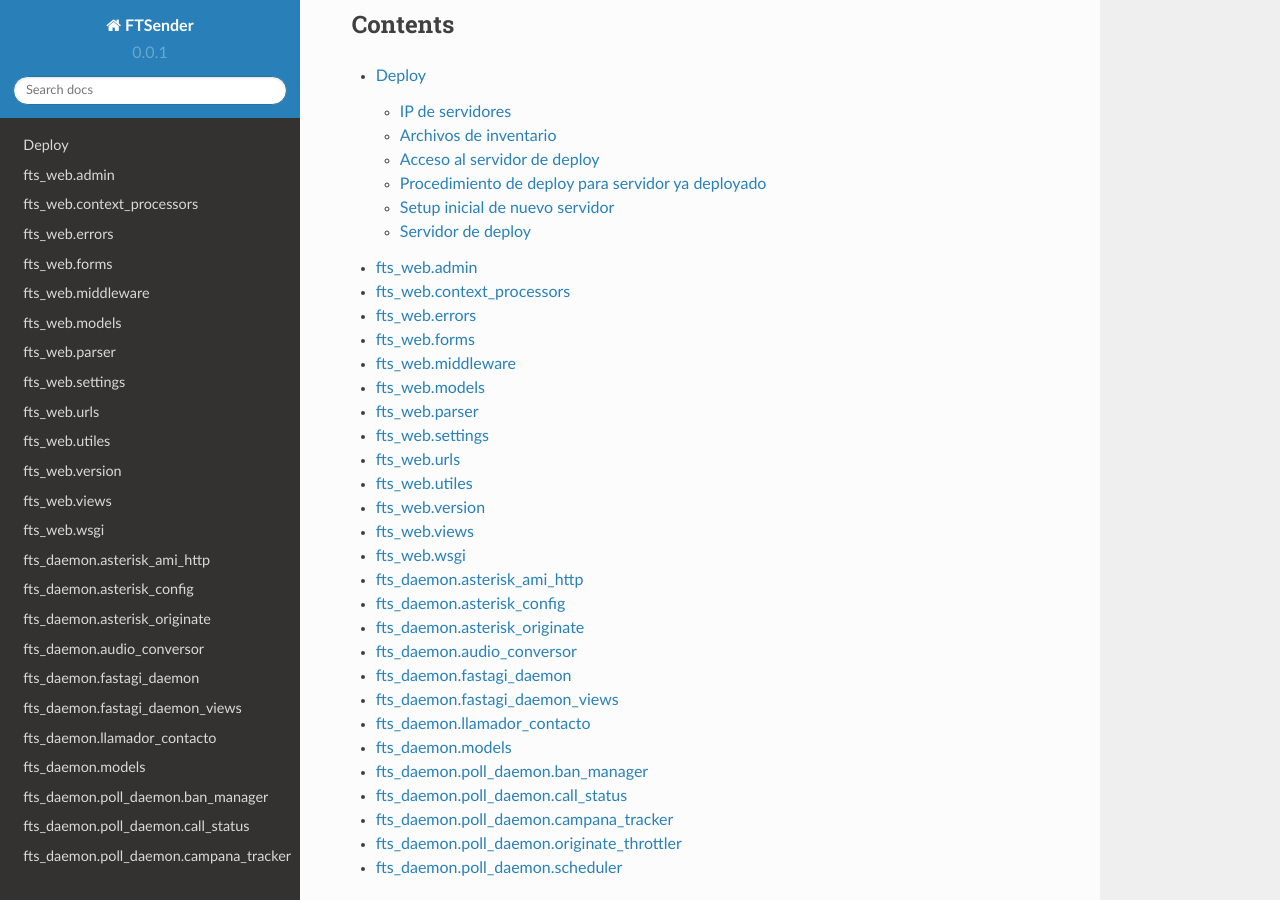
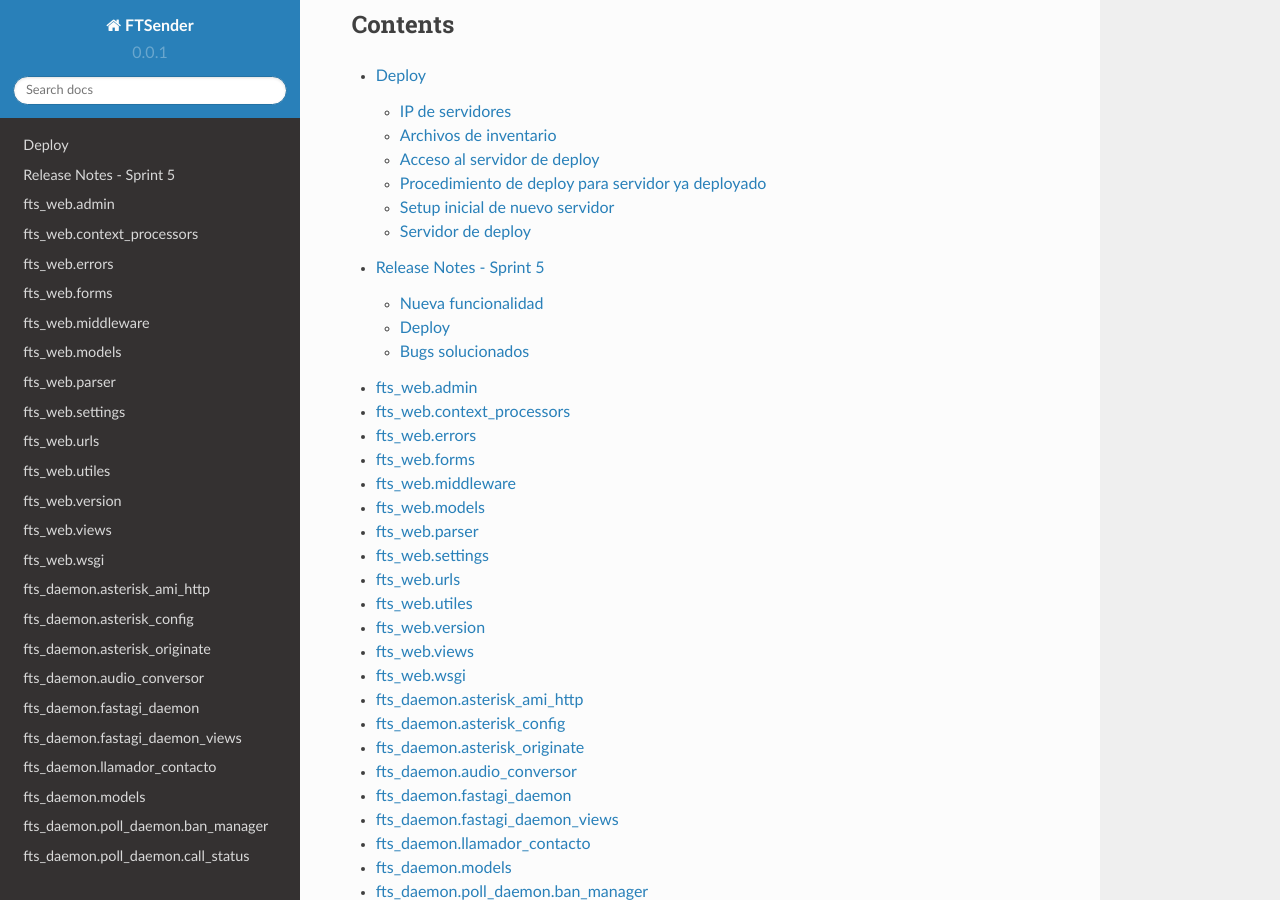
Before and after one commit to aybaker/omnicontact, a Sphinx documentation site: the page built from docs/index.rst, in a window 1280 px wide and 900 px high, scrolled down 2415 px. Built offline with Sphinx 7.4.7 and the Read the Docs theme 2.0.0, drawn with Linux system fonts in a browser that asks for light colours; part of the change alters nothing that is shown.

Commit message:
Agrega notas de release

```diff
--- a/docs/index.rst
+++ b/docs/index.rst
@@ -104,6 +104,7 @@ Contents
    :glob:
 
    deploy
+   release_notes
    fts_web_*
    fts_daemon_*
 
--- /dev/null
+++ b/docs/release_notes.rst
@@ -0,0 +1,27 @@
+Release Notes - Sprint 5
+========================
+
+Sprint 5 - 25 de junio de 2014
+
+
+Nueva funcionalidad
+-------------------
+
+* Reciclado de campaña y base de datos de contactos
+* Supervisión: mostrar estado actual del Daemon
+* Derivación de llamadas
+* Refrescar automaitcamente pantalla de supervisión
+* Listado de contactos q' presionaron una opción (en vivo, estilo supervisión)
+
+
+Deploy
+------
+
+* Deploy automatico de configuracion de PostgreSql
+* Deploy de procedimientos almacenados plpythonu
+* Armado de ambientes de testing y de deploy
+
+Bugs solucionados
+-----------------
+
+* Alta de campaña: error 500 si conversion de audio falla
```
